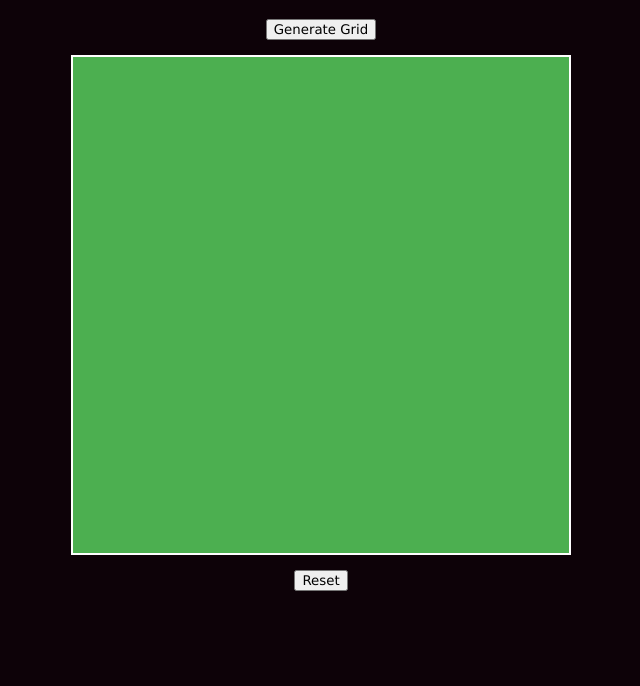
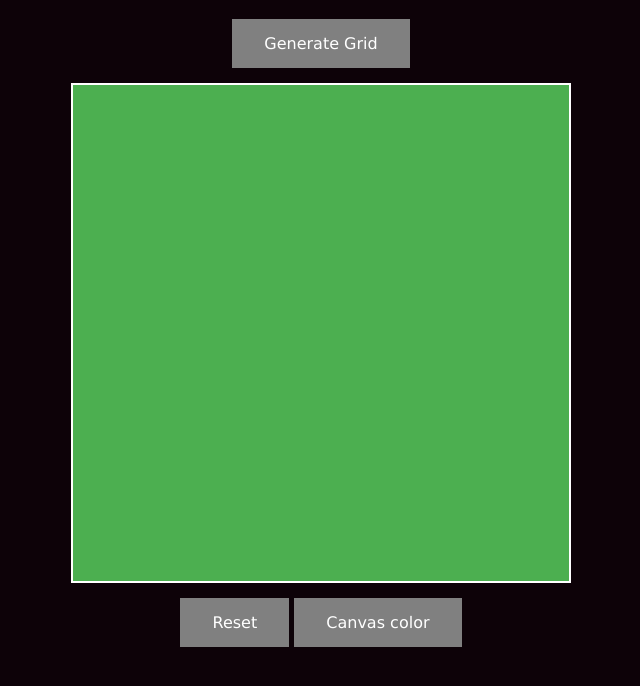
Before and after one commit to jpdieter/Etch-a-Sketch, a plain HTML site: page index.html in a window 1280 px wide. Shown: the part 70-756 px from the top of the page, without its empty margins (319-959 px from the left). Drawn offline with Linux system fonts and the light colour scheme.

Commit message:
changed button name

```diff
--- a/index.html
+++ b/index.html
@@ -12,11 +12,12 @@
 <body>
     <h1>Etch-a-Sketch</h1>
     <div class="header">
-        <button id="generate-button">Generate Grid</button>
+        <button class = "button" id="generate-button">Generate Grid</button>
     </div>
     <div class="container"></div>
     <div class="footer">
-        <button id="reset-button">Reset</button>
+        <button class="button" id="reset-button">Reset</button>
+        <button class = "button" id="canvas-button">Canvas color</button>
     </div>
 </body>
 </html>
```
